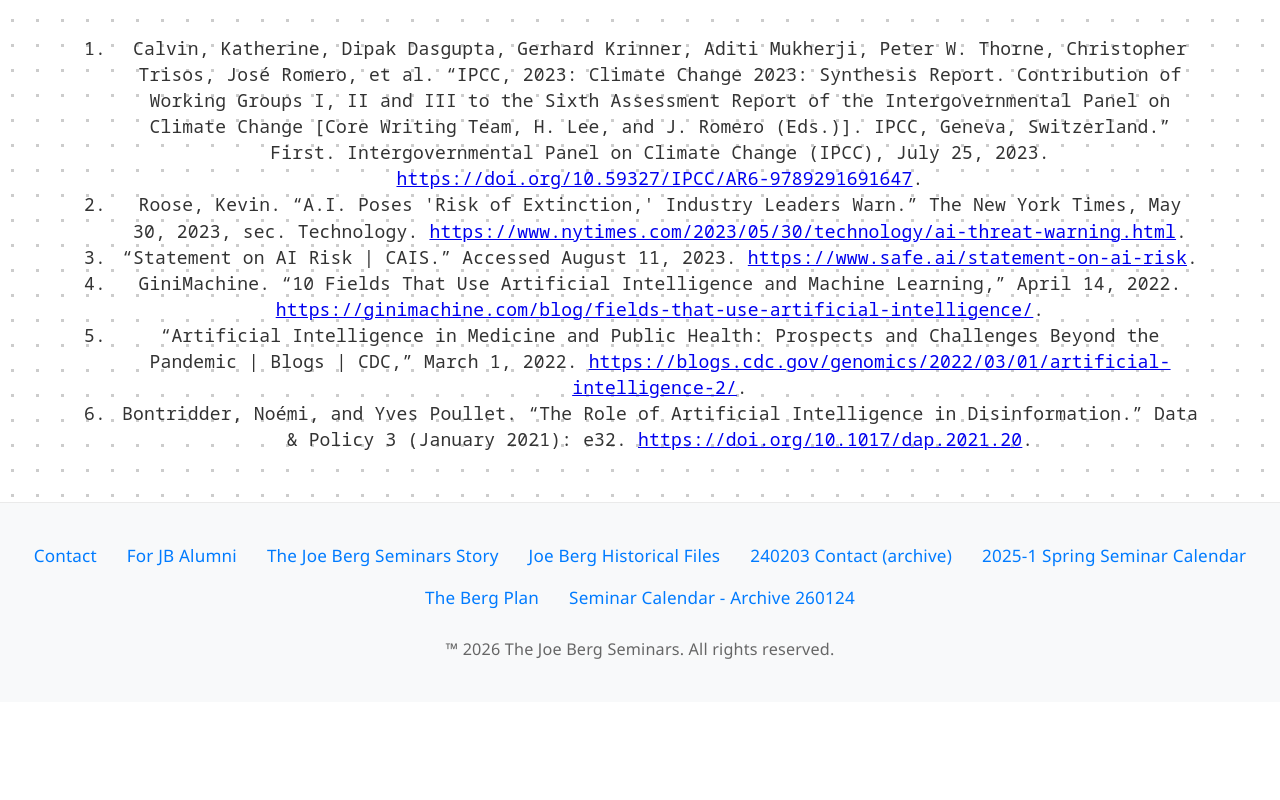
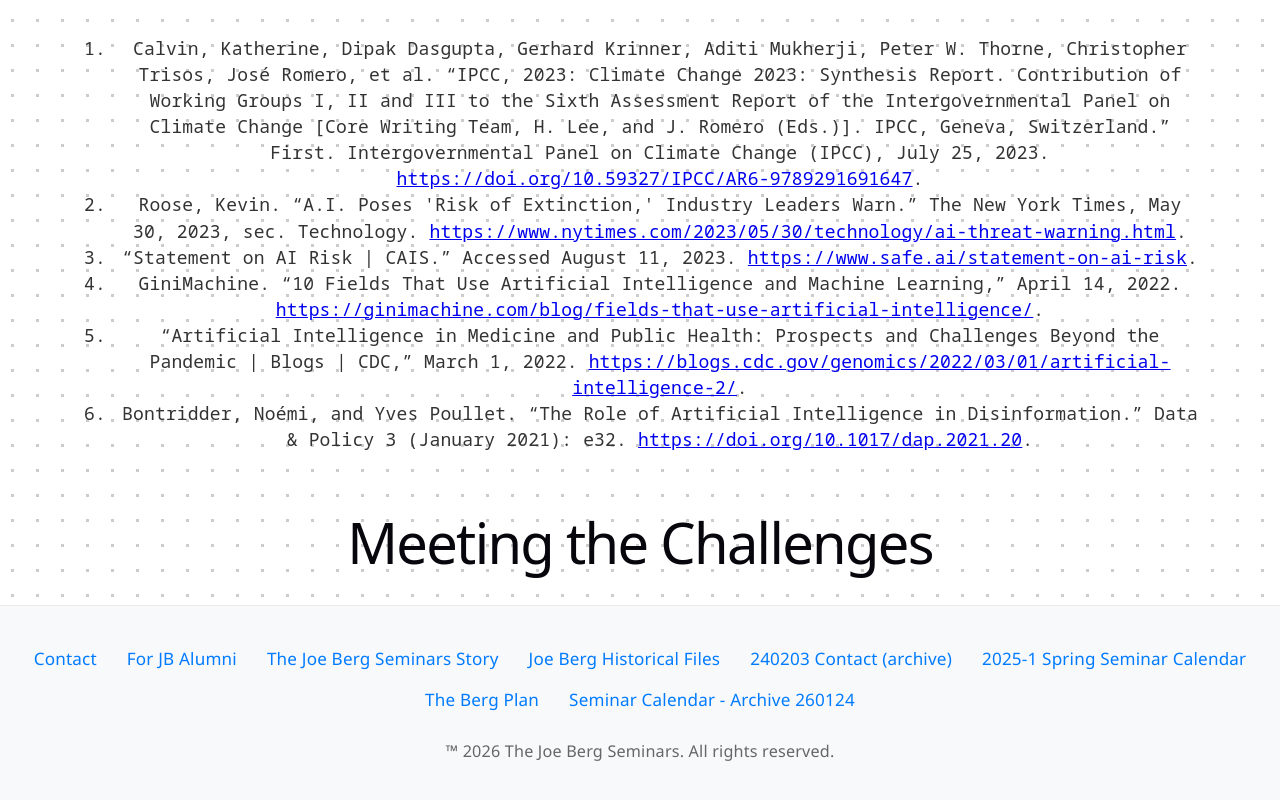
Before and after one commit to Caylor777/JoeBerg, a React (Vite) app in the folder vite-project/: page /JBS-Future-Vision in a window 1280 px wide. Shown: the part 1267-2067 px from the top of the page. Before the commit the page ends 1969 px from the top, so only its background shows below. Built offline with nearby package versions, Linux system fonts and the light colour scheme; a web font is replaced by a local one.

Commit message:
added section for "Meeting the Challenges" in JBSfutureVision

```diff
--- a/vite-project/src/pages/JBSfutureVision.tsx
+++ b/vite-project/src/pages/JBSfutureVision.tsx
@@ -23,6 +23,10 @@
             <li>Bontridder, Noémi, and Yves Poullet. “The Role of Artificial Intelligence in Disinformation.” Data & Policy 3 (January 2021): e32. <a href="https://doi.org/10.1017/dap.2021.20">https://doi.org/10.1017/dap.2021.20</a>.</li>
         </ol>
       </div>
+      <br/>
+      <div className="Meeting-the-Challenges">
+        <h1>Meeting the Challenges</h1>
+      </div>
       <Footer />
     </div>
   );
```
